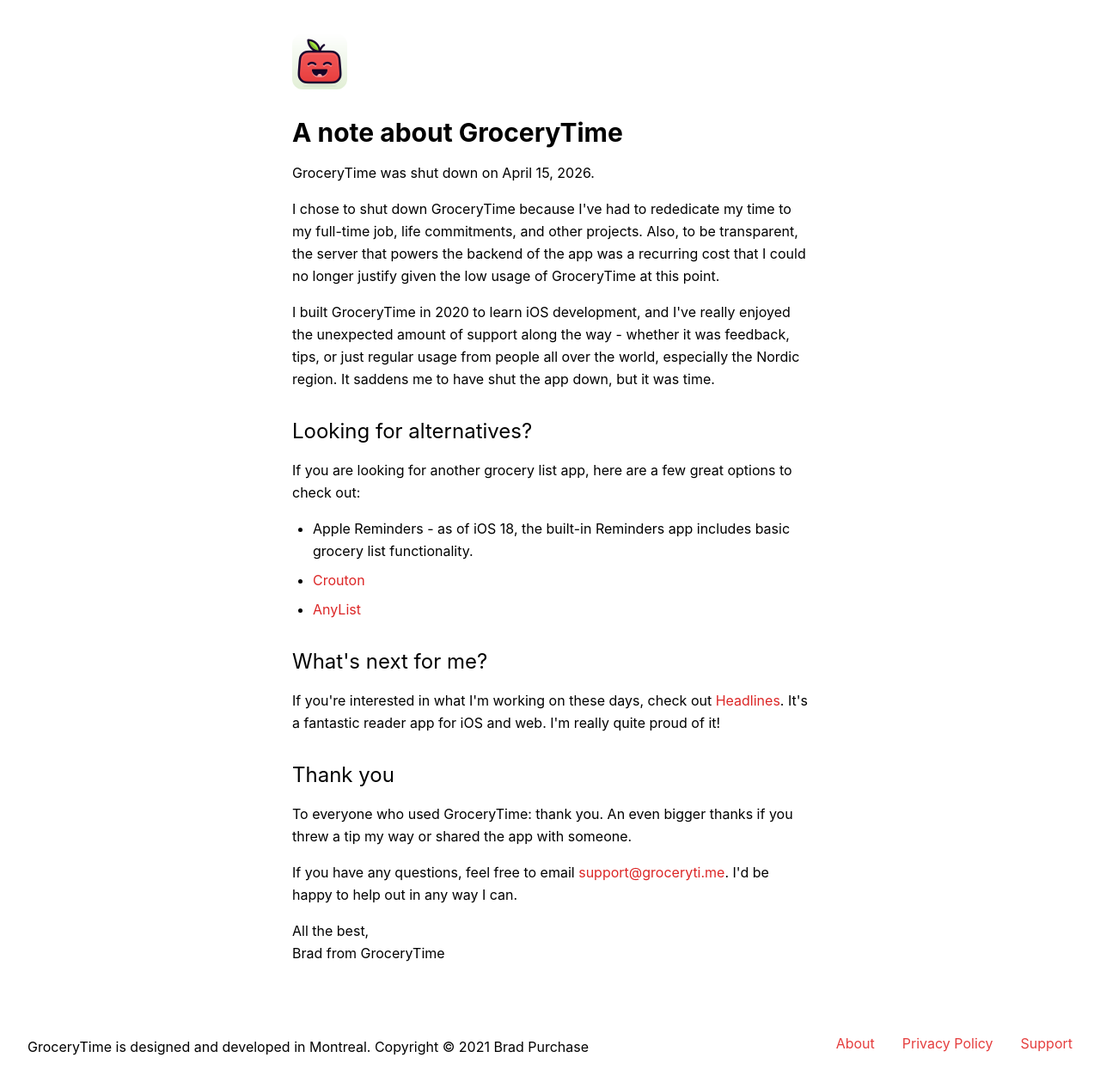
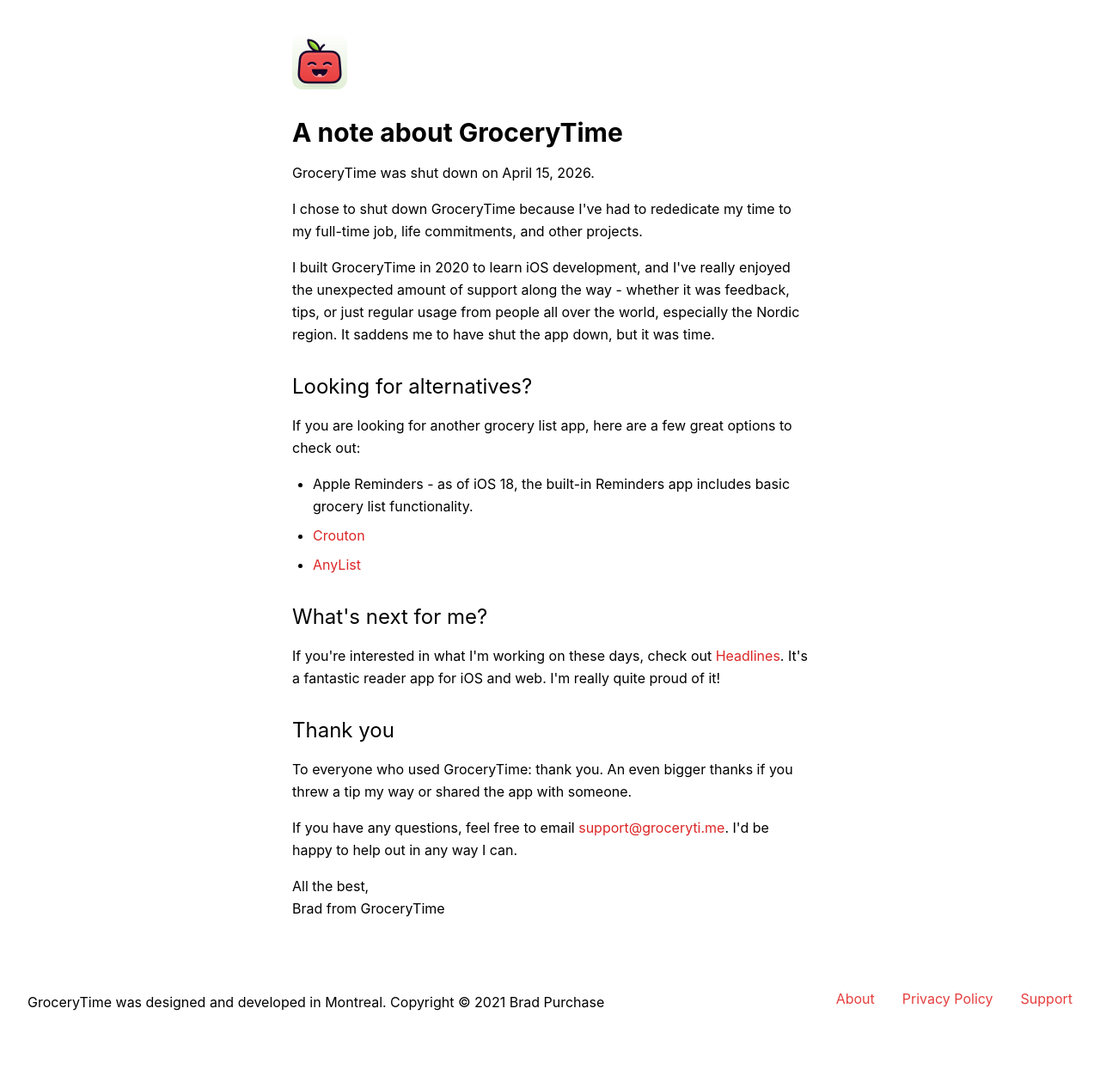
Before and after one commit to bradpurchase/grocerytime-web, a Next.js app: page / in a window 1280 px wide. Shown: the top 1266 px of the page at 86% size. After the commit the page ends 1222 px from the top, so only its background shows below. Built offline with nearby package versions, Linux system fonts and the light colour scheme; no server answers.

Commit message:
minor copy changes

```diff
--- a/components/Footer.tsx
+++ b/components/Footer.tsx
@@ -1,5 +1,5 @@
+import Link from "next/link";
 import * as React from "react";
-import Link from "next/link";
 
 const Footer = React.memo(() => {
 	const date = new Date();
@@ -8,7 +8,7 @@ const Footer = React.memo(() => {
 	return (
 		<div className="container flex items justify-between flex-wrap bg-white dark:bg-black max-w-full mx-auto px-8 py-10">
 			<div className="flex text-black dark:text-white leading-loose">
-        GroceryTime is designed and developed in Montreal. Copyright © {year}{" "}
+				GroceryTime was designed and developed in Montreal. Copyright © {year}{" "}
 				Brad Purchase
 			</div>
 			<ul className="flex mt-4 md:mt-0">
--- a/pages/index.tsx
+++ b/pages/index.tsx
@@ -18,10 +18,7 @@ const Home = React.memo(() => (
 
 			<p className="leading-relaxed mb-4">
 				I chose to shut down GroceryTime because I&apos;ve had to rededicate my
-				time to my full-time job, life commitments, and other projects. Also, to
-				be transparent, the server that powers the backend of the app was a
-				recurring cost that I could no longer justify given the low usage of
-				GroceryTime at this point.
+				time to my full-time job, life commitments, and other projects.
 			</p>
 
 			<p className="leading-relaxed mb-4">
```
Lines whose indentation alone changed are shown as unchanged.
